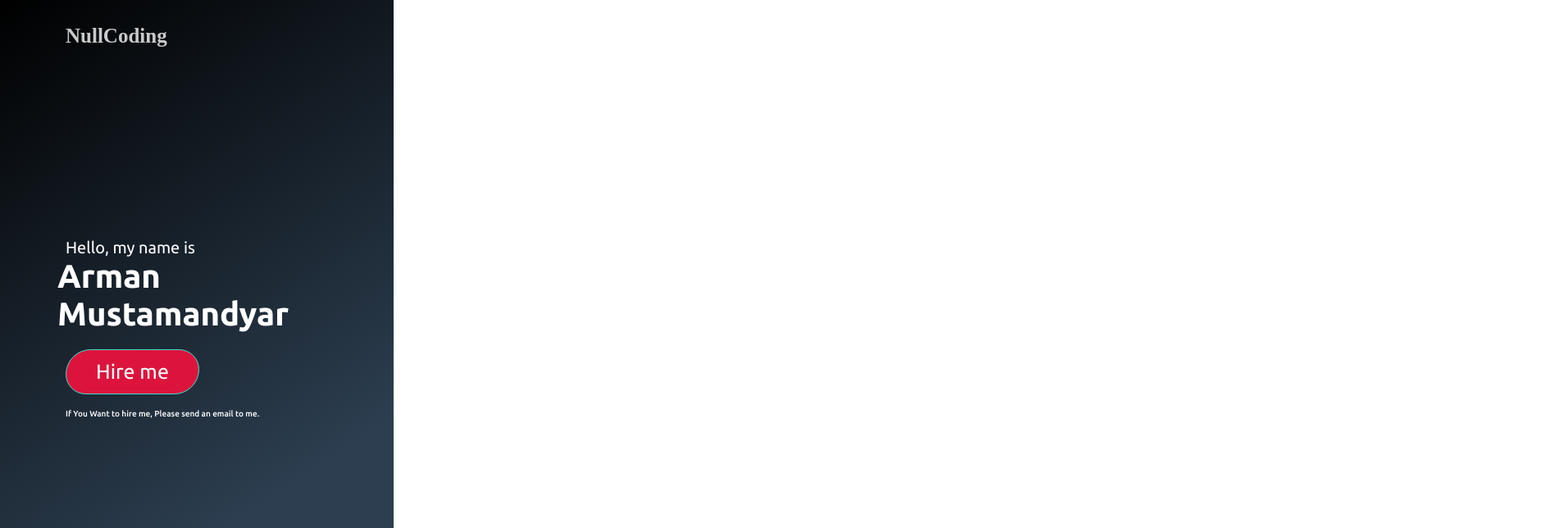
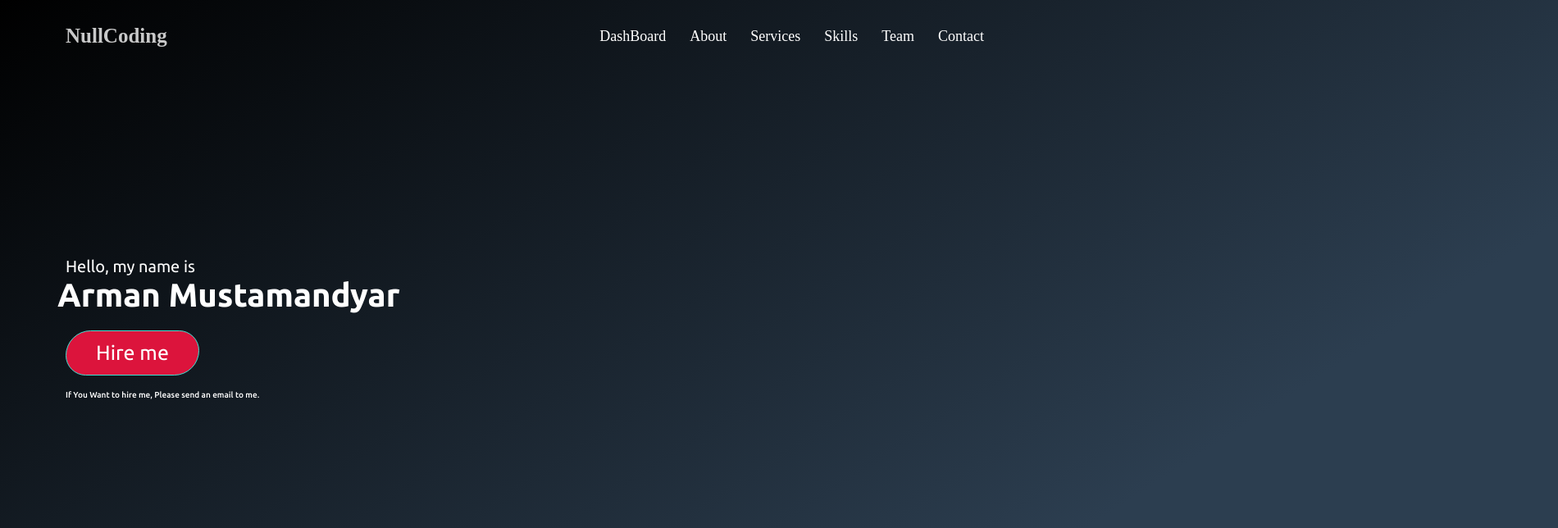
Before and after one commit to ArmanBackup/ArmanBackup.github.io, a plain HTML site: page index.html in a window 1280 px wide. Shown: the top 644 px of the page at 82% size, 1900 px wide, since content can reach past the window. Drawn offline with nearby package versions, Linux system fonts and the light colour scheme; a script that the page names is missing.

Commit message:
Update style.css

```diff
--- a/style.css
+++ b/style.css
@@ -185,10 +185,10 @@ min-height: 500px;
 background-size: cover;
 background-attachment: fixed;
 font-family: 'Ubuntu', sans-serif;
-width: 60vh;
+width: 1900px;
 }
 .home .max-width {
-width: 100%;
+width: 1900px;
 display: flex;
 }
 .home .max-width .row {
```
